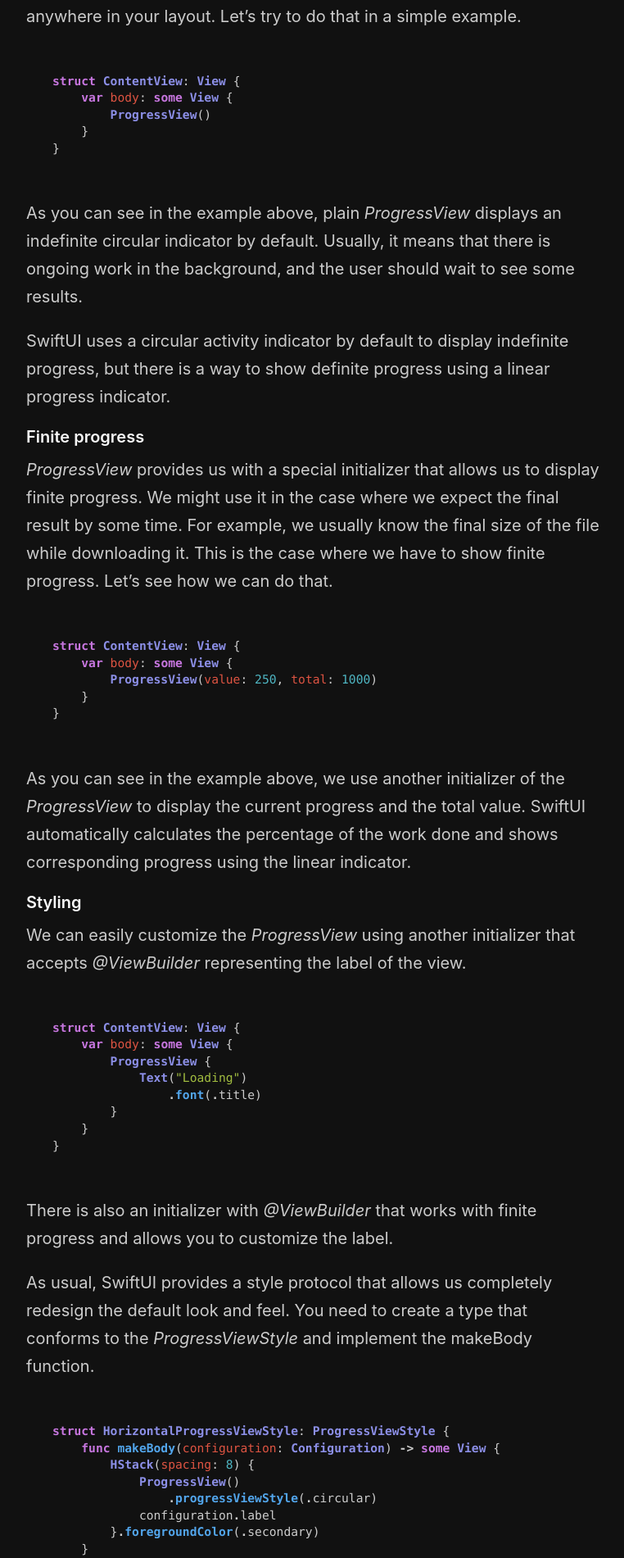
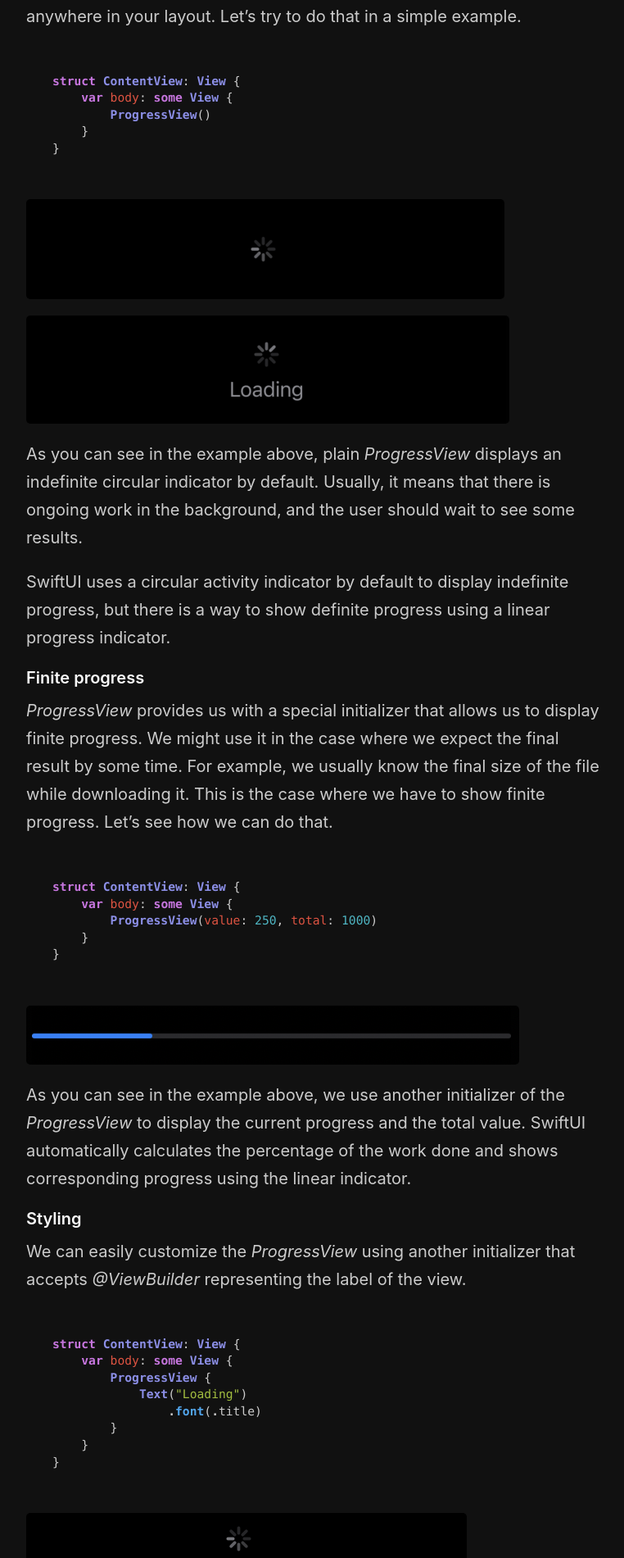
Before and after one commit to mecid/mecid.github.io, a Jekyll site: the page built from _posts/2021-11-25-mastering-progressview-in-swiftui.md, in a window 1280 px wide. Shown: the part 498-2399 px from the top of the page at 82% size, without its empty margins (258-1020 px from the left). Built offline with Jekyll 4.4.1, drawn with Linux system fonts in a browser that asks for light colours.

Commit message:
images added to the progress view post

````diff
--- a/_posts/2021-11-25-mastering-progressview-in-swiftui.md
+++ b/_posts/2021-11-25-mastering-progressview-in-swiftui.md
@@ -18,6 +18,12 @@ struct ContentView: View {
 }
 ```
 
+![progress](/public/progress2.png)
+
+
+
+![progress](/public/progress.png)
+
 As you can see in the example above, plain *ProgressView* displays an indefinite circular indicator by default. Usually, it means that there is ongoing work in the background, and the user should wait to see some results.
 
 SwiftUI uses a circular activity indicator by default to display indefinite progress, but there is a way to show definite progress using a linear progress indicator.
@@ -32,6 +38,8 @@ struct ContentView: View {
     }
 }
 ```
+
+![progress](/public/progress1.png)
 
 As you can see in the example above, we use another initializer of the *ProgressView* to display the current progress and the total value. SwiftUI automatically calculates the percentage of the work done and shows corresponding progress using the linear indicator.
 
@@ -48,6 +56,8 @@ struct ContentView: View {
     }
 }
 ```
+
+![progress](/public/progress3.png)
 
 There is also an initializer with *@ViewBuilder* that works with finite progress and allows you to customize the label.
 
````
